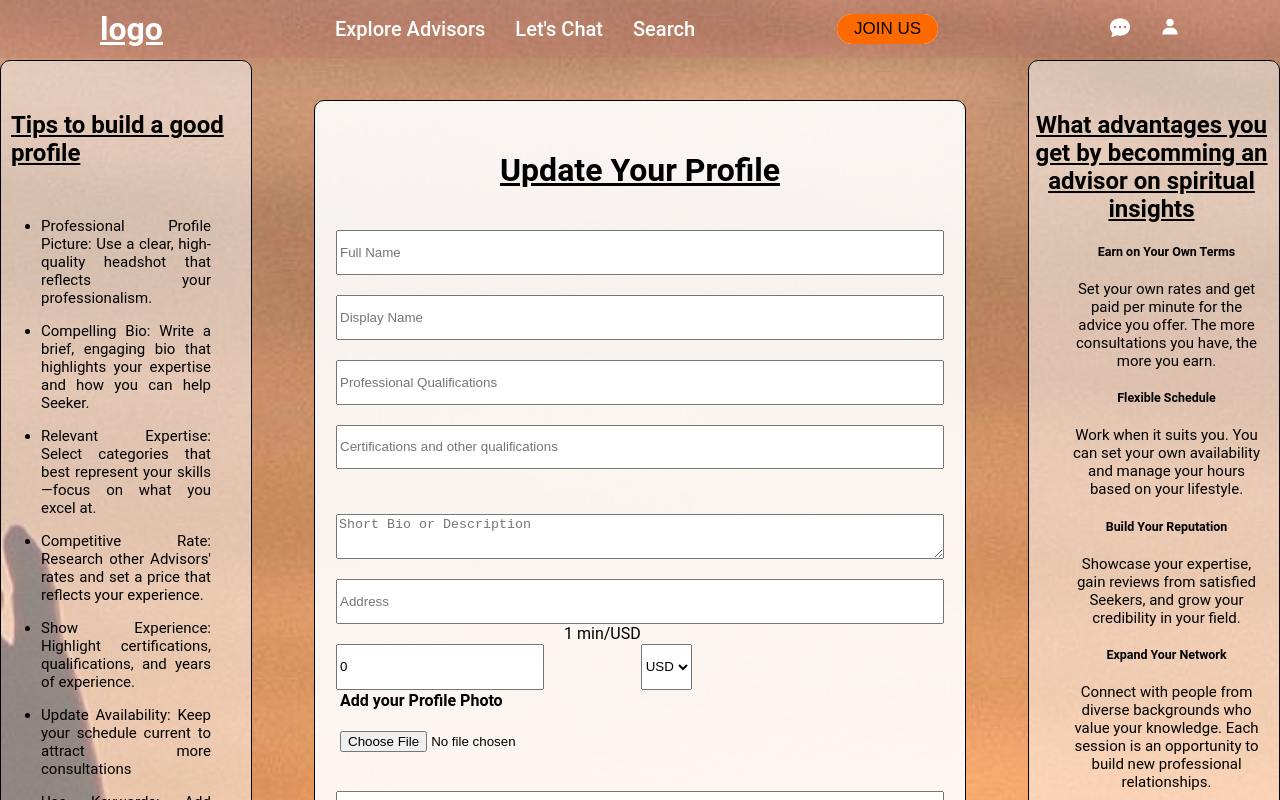
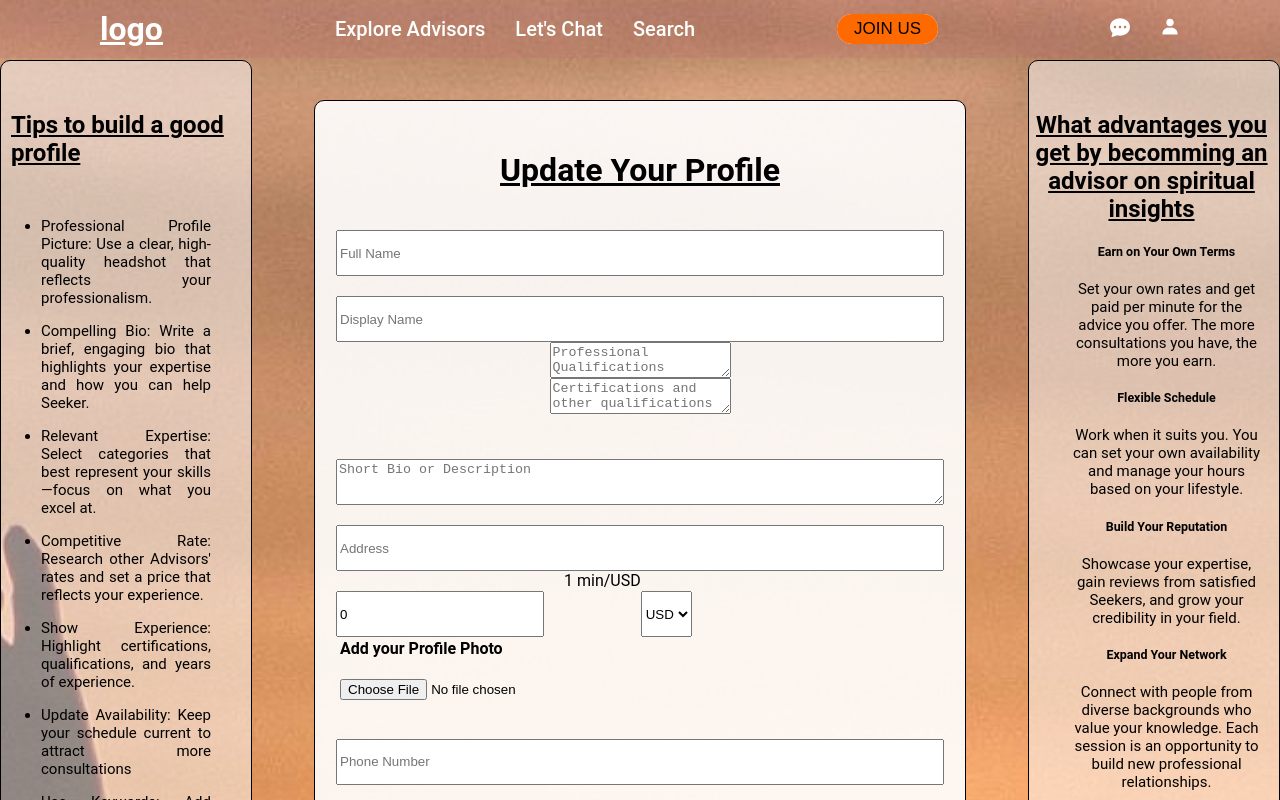
Before and after one commit to NeluniPriyangika/Advising_test, a React (Create React App) app in the folder client/: page /advisor-update-profile in a window 1280 px wide. Shown: the top 800 px of the page. Built offline with nearby package versions, Linux system fonts and the light colour scheme; no server answers; sample sign-in values are in the browser's storage.

Commit message:
modifies the advisor update profile by adding teaxt areas

```diff
--- a/client/src/components/advisorUpdateProfile/AdvisorUpdateProfile.jsx
+++ b/client/src/components/advisorUpdateProfile/AdvisorUpdateProfile.jsx
@@ -172,7 +172,7 @@ const AdvisorUpdateProfile = () => {
             required
           />
 
-          <input
+          <textarea
             type="text"
             name="qualifications"
             value={profileData.qualifications}
@@ -180,7 +180,7 @@ const AdvisorUpdateProfile = () => {
             placeholder="Professional Qualifications"
           />
 
-          <input
+          <textarea
             type="text"
             name="certifications"
             value={profileData.certifications}
@@ -233,6 +233,7 @@ const AdvisorUpdateProfile = () => {
               accept="image/*"
               onChange={handlePhotoChange}
               aria-labelledby="firstname"
+              required
             />
           </label>
 
@@ -269,6 +270,7 @@ const AdvisorUpdateProfile = () => {
                   name="availableDays"
                   value={day}
                   onChange={handleInputChange}
+                  required
                 />
                 {day}
               </div>
```
